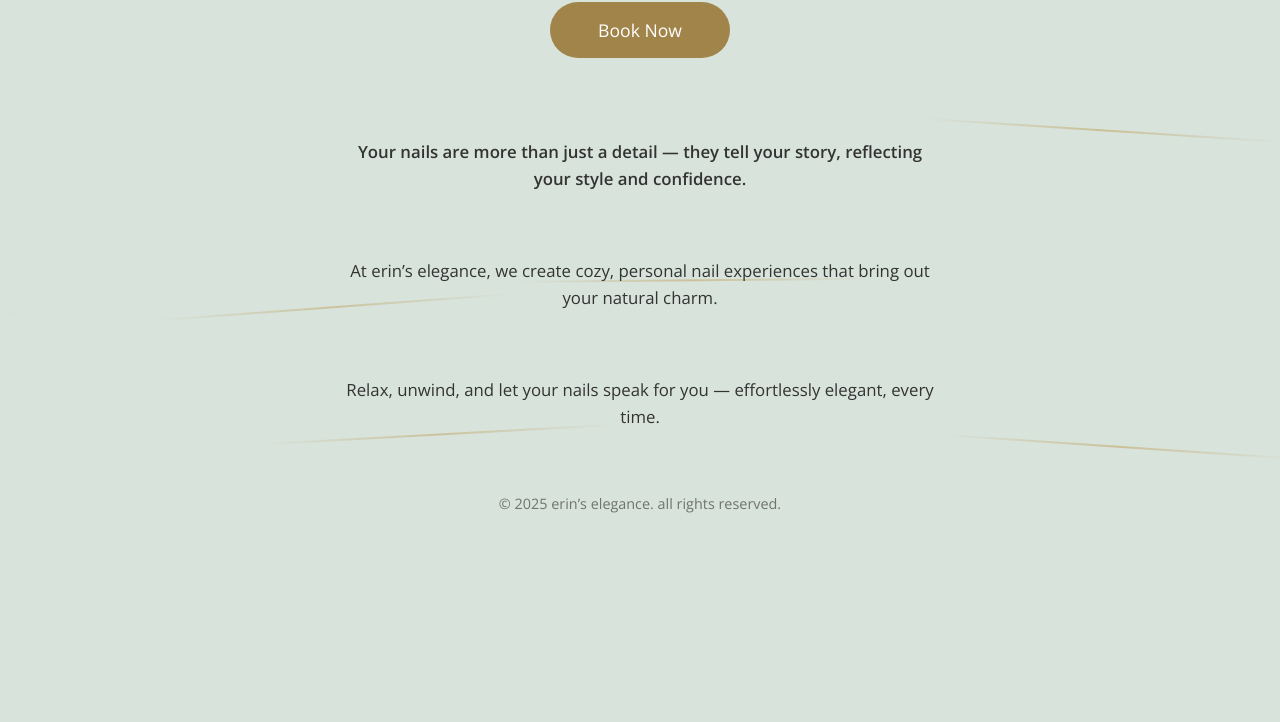
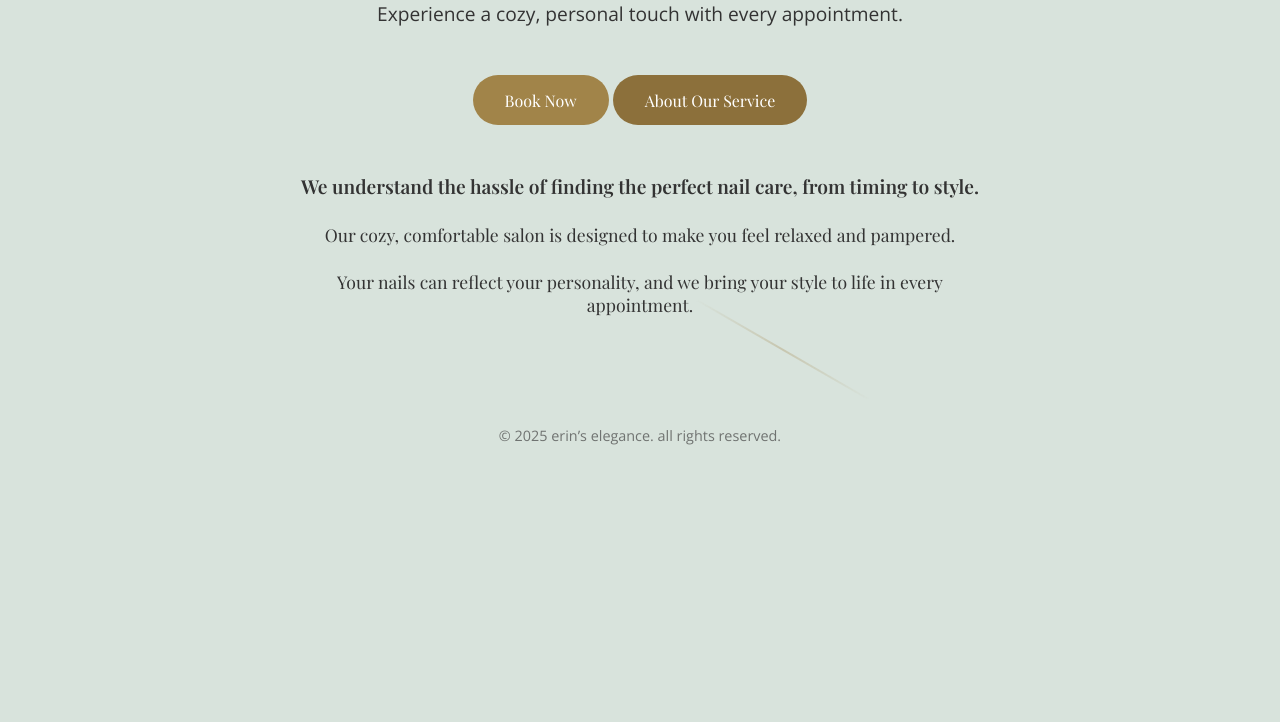
Before and after one commit to ethan2005harrison-cyber/erins-elegance-0.45, a plain HTML site: page index.html in a window 1280 px wide. Shown: the part 270-992 px from the top of the page. After the commit the page ends 800 px from the top, so only its background shows below. Drawn offline with nearby package versions, Linux system fonts and the light colour scheme.

Commit message:
Update index.html

```diff
--- a/index.html
+++ b/index.html
@@ -8,58 +8,35 @@
   <style>
     @import url('https://fonts.googleapis.com/css2?family=Playfair+Display:wght@400;600&family=Open+Sans:wght@300;400;600&display=swap');
 
+    /* ----- BODY & BACKGROUND ----- */
     body {
       margin: 0;
+      font-family: 'Open Sans', sans-serif;
       background-color: #D8E3DC;
       color: #222;
-      font-family: 'Open Sans', sans-serif;
       overflow-x: hidden;
       position: relative;
-      height: 100vh;
     }
 
-    /* Gold streak animation container */
-    #gold-streaks {
-      position: fixed;
+    /* ----- GOLD STREAKS ANIMATION ----- */
+    .gold-line {
+      position: absolute;
+      width: 200px;
+      height: 2px;
+      background: linear-gradient(to right, transparent, #a18449, transparent);
       top: 0;
       left: 0;
-      width: 100%;
-      height: 100%;
-      z-index: -1;
-      overflow: hidden;
+      opacity: 0.3;
+      animation: moveLine 15s linear infinite;
     }
 
-    .streak {
-      position: absolute;
-      width: 350px;
-      height: 2px;
-      background: linear-gradient(90deg, rgba(190,160,90,0) 0%, rgba(190,160,90,0.8) 50%, rgba(190,160,90,0) 100%);
-      filter: blur(0.6px);
-      opacity: 0.6;
-      animation: moveSnake linear infinite;
+    @keyframes moveLine {
+      0% { transform: translate(0,0) rotate(0deg); }
+      50% { transform: translate(80vw, 80vh) rotate(45deg); }
+      100% { transform: translate(0,0) rotate(0deg); }
     }
 
-    @keyframes moveSnake {
-      0% {
-        transform: translateX(-400px) translateY(var(--yStart)) rotate(-10deg);
-        opacity: 0;
-      }
-      10% {
-        opacity: 0.6;
-      }
-      50% {
-        transform: translateX(120vw) translateY(calc(var(--yStart) + 60px)) rotate(10deg);
-        opacity: 0.7;
-      }
-      90% {
-        opacity: 0.6;
-      }
-      100% {
-        transform: translateX(120vw) translateY(var(--yStart)) rotate(0deg);
-        opacity: 0;
-      }
-    }
-
+    /* ----- HEADER ----- */
     header {
       background-color: rgba(255,255,255,0.4);
       backdrop-filter: blur(10px);
@@ -146,67 +123,103 @@
       border-radius: 5px;
     }
 
+    /* ----- MAIN CONTENT ----- */
     main {
-      margin-top: 12rem;
+      max-width: 800px;
+      margin: 12rem auto 4rem;
+      padding: 0 2rem;
       text-align: center;
+      position: relative;
+      z-index: 2;
+    }
+
+    main h1 {
+      font-family: 'Playfair Display', serif;
+      font-size: 2.8rem;
+      margin-bottom: 1rem;
+      color: #111;
+      opacity: 0;
+      transform: translateY(-20px);
+      animation: fadeUp 1s forwards;
+      animation-delay: 0.5s;
+    }
+
+    main p {
+      font-size: 1.2rem;
+      margin-bottom: 2rem;
+      color: #333;
+      opacity: 0;
+      transform: translateY(-20px);
+      animation: fadeUp 1s forwards;
+      animation-delay: 1s;
+    }
+
+    /* ----- BUTTONS ----- */
+    a button {
+      border: none;
+      padding: 0.9rem 2rem;
+      border-radius: 50px;
+      font-family: 'Playfair Display', serif;
+      font-weight: 500;
+      cursor: pointer;
+      transition: background-color 0.3s ease, transform 0.3s;
+      margin-top: 1rem;
+      font-size: 1rem;
+      opacity: 0;
+      transform: translateY(-20px);
       animation: fadeUp 1s forwards;
     }
 
-    h1 {
-      font-family: 'Playfair Display', serif;
-      font-size: 3rem;
-      margin-bottom: 1rem;
-      color: #111;
-      animation: fadeUp 1s forwards;
-      animation-delay: 0.5s;
-      opacity: 0;
+    #bookNowBtn {
+      background-color: #a18449;
+      color: white;
+      animation-delay: 1.5s;
     }
 
-    .cta-button {
-      display: inline-block;
-      background-color: #a18449;
-      color: white;
-      padding: 1rem 3rem;
-      border-radius: 50px;
-      font-size: 1.1rem;
-      text-decoration: none;
-      transition: all 0.3s ease;
-      animation: fadeUp 1s forwards;
-      animation-delay: 1s;
-      opacity: 0;
+    #bookNowBtn:hover {
+      background-color: #8c703b;
+      transform: translateY(-2px);
     }
 
-    .cta-button:hover {
+    #aboutBtn {
       background-color: #8c703b;
-      box-shadow: 0 4px 12px rgba(0,0,0,0.2);
+      color: white;
+      animation-delay: 1.7s;
     }
 
-    .info-section {
-      margin-top: 4rem;
+    #aboutBtn:hover {
+      background-color: #a18449;
+      transform: translateY(-2px);
+    }
+
+    /* ----- PARAGRAPHS BELOW BUTTONS ----- */
+    .paragraphs {
+      margin-top: 3rem;
       display: flex;
       flex-direction: column;
-      gap: 2rem;
-      align-items: center;
+      gap: 1.5rem;
+      opacity: 0;
+      animation: fadeUp 1s forwards;
+      animation-delay: 2s;
     }
 
-    .info-section p {
-      max-width: 600px;
-      font-size: 1.05rem;
-      line-height: 1.6;
+    .paragraphs p {
+      font-family: 'Playfair Display', serif;
+      font-weight: 400;
+      font-size: 1.1rem;
       color: #333;
-      animation: fadeUp 1s forwards;
-      opacity: 0;
+      max-width: 700px;
+      margin: 0 auto;
     }
 
-    .info-section p:nth-child(1) { font-weight: 600; animation-delay: 1.5s; }
-    .info-section p:nth-child(2) { font-weight: 500; animation-delay: 1.8s; }
-    .info-section p:nth-child(3) { font-weight: 400; animation-delay: 2.1s; }
+    .paragraphs .para1 { font-weight: 600; font-size: 1.2rem; }
+    .paragraphs .para2 { font-weight: 500; }
+    .paragraphs .para3 { font-weight: 400; }
 
-    @keyframes fadeUp {
-      to { opacity: 1; transform: translateY(0); }
-      from { opacity: 0; transform: translateY(30px); }
-    }
+    /* ----- FADE UP ANIMATION ----- */
+    @keyframes fadeUp { to { opacity:1; transform: translateY(0); } }
 
+    /* ----- FOOTER ----- */
     footer {
       text-align: center;
       padding: 2rem;
@@ -215,21 +228,29 @@
       opacity: 0.7;
     }
 
+    /* ----- MEDIA QUERIES ----- */
+    @media (max-width: 768px) {
+      main h1 { font-size: 2rem; }
+    }
   </style>
 </head>
 <body>
-  <div id="gold-streaks"></div>
+  <!-- GOLD LINES -->
+  <div class="gold-line"></div>
+  <div class="gold-line" style="animation-delay:5s; width: 250px;"></div>
+  <div class="gold-line" style="animation-delay:10s; width: 150px;"></div>
 
+  <!-- HEADER -->
   <header>
     <div class="header-container">
       <div class="logo">erin’s elegance</div>
       <nav>
         <ul>
           <li>
-            <a href="index.html">home ▾</a>
+            <a href="#">Home ▾</a>
             <ul>
-              <li><a href="booking.html">booking</a></li>
-              <li><a href="#">pricing</a></li>
+              <li><a href="booking.html">Booking</a></li>
+              <li><a href="#">Pricing</a></li>
             </ul>
           </li>
         </ul>
@@ -237,31 +258,26 @@
     </div>
   </header>
 
+  <!-- MAIN CONTENT -->
   <main>
     <h1>Elegant Nails, Effortless Beauty</h1>
-    <a href="booking.html" class="cta-button">Book Now</a>
+    <p>Experience a cozy, personal touch with every appointment.</p>
 
-    <section class="info-section">
-      <p>Your nails are more than just a detail — they tell your story, reflecting your style and confidence.</p>
-      <p>At erin’s elegance, we create cozy, personal nail experiences that bring out your natural charm.</p>
-      <p>Relax, unwind, and let your nails speak for you — effortlessly elegant, every time.</p>
-    </section>
+    <!-- Buttons -->
+    <a href="booking.html"><button id="bookNowBtn">Book Now</button></a>
+    <a href="about.html"><button id="aboutBtn">About Our Service</button></a>
+
+    <!-- Paragraphs -->
+    <div class="paragraphs">
+      <p class="para1">We understand the hassle of finding the perfect nail care, from timing to style.</p>
+      <p class="para2">Our cozy, comfortable salon is designed to make you feel relaxed and pampered.</p>
+      <p class="para3">Your nails can reflect your personality, and we bring your style to life in every appointment.</p>
+    </div>
   </main>
 
+  <!-- FOOTER -->
   <footer>
     <p>© 2025 erin’s elegance. all rights reserved.</p>
   </footer>
-
-  <script>
-    const container = document.getElementById('gold-streaks');
-    for (let i = 0; i < 8; i++) {
-      const streak = document.createElement('div');
-      streak.className = 'streak';
-      streak.style.setProperty('--yStart', `${Math.random() * 90}vh`);
-      streak.style.animationDuration = `${10 + Math.random() * 8}s`;
-      streak.style.animationDelay = `${Math.random() * 6}s`;
-      container.appendChild(streak);
-    }
-  </script>
 </body>
 </html>
```
